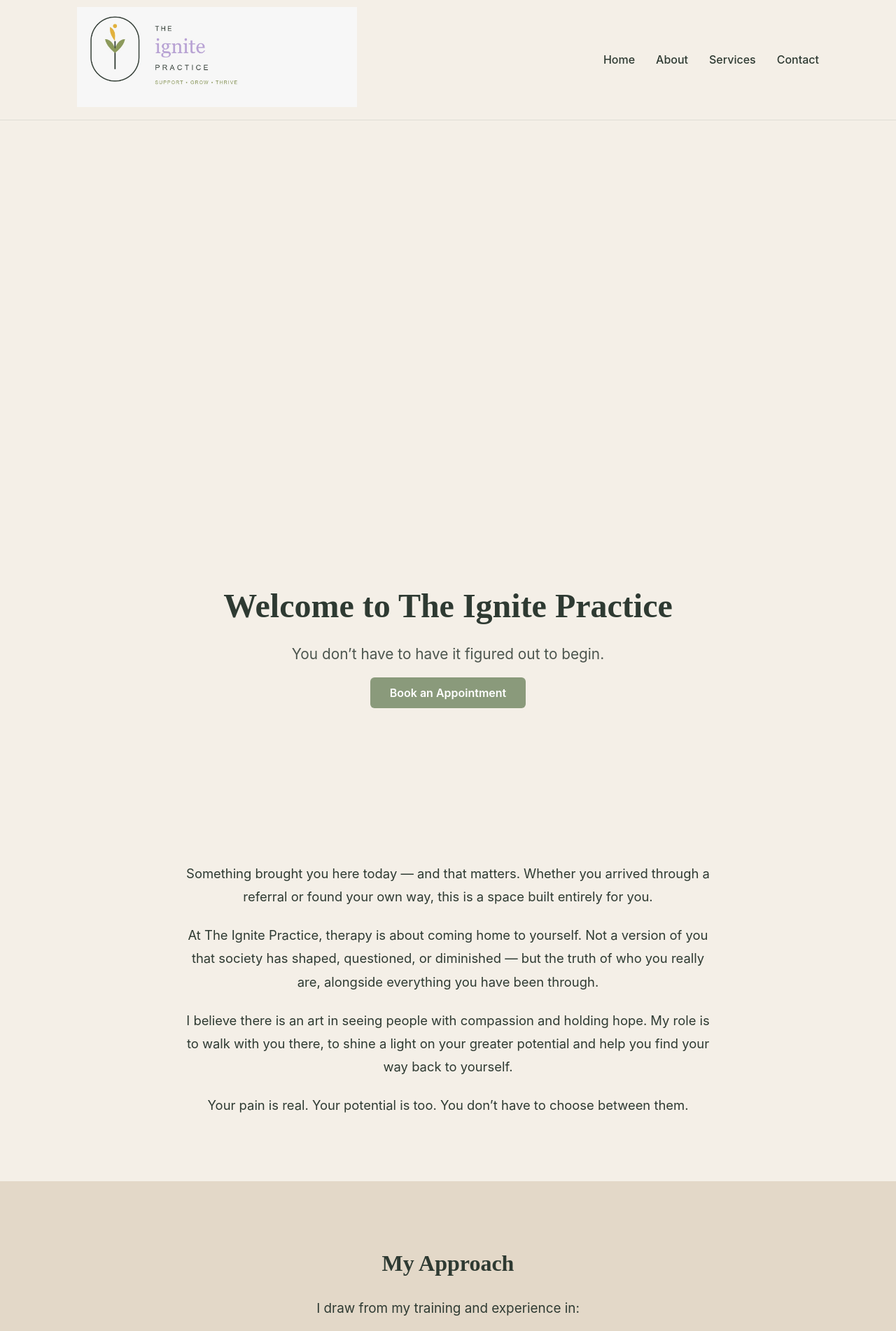
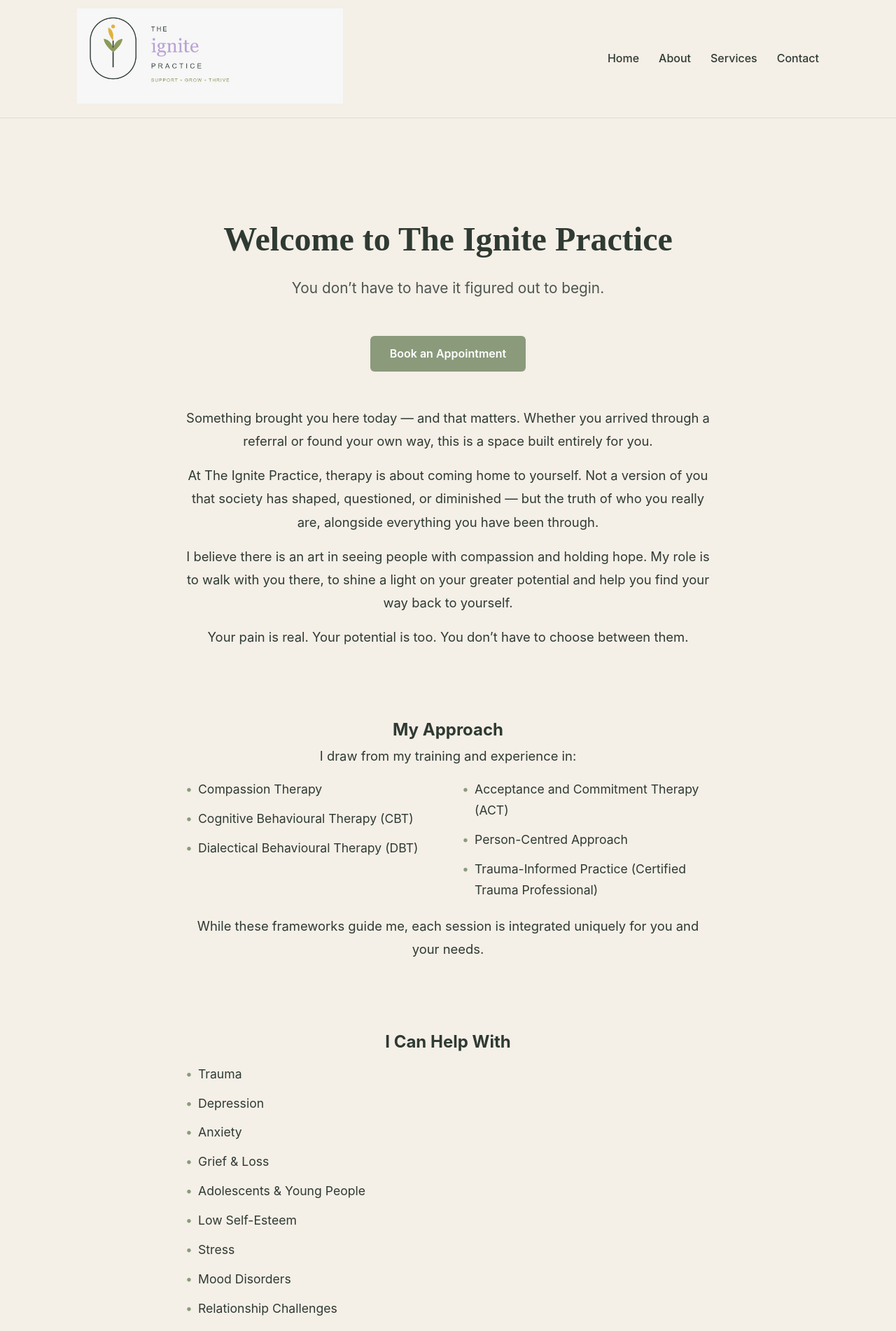
Before and after one commit to Jencreates-design/the-ignite-practice, a Jekyll site: the page built from index.html, in a window 1280 px wide. Shown: the top 1902 px of the page at 70% size. Built offline with Jekyll 4.4.1, drawn with Linux system fonts in a browser that asks for light colours.

Commit message:
updated style.css

```diff
--- a/assets/css/styles.css
+++ b/assets/css/styles.css
@@ -24,6 +24,16 @@
     box-sizing: border-box;
 }
 
+h1,
+h2,
+h3,
+h4,
+h5,
+h6,
+p {
+    margin-top: 0;
+}
+
 body {
     background: var(--cream);
     color: var(--charcoal);
@@ -31,44 +41,47 @@
     line-height: 1.7;
 }
 
-/* ---------- CONTAINER ---------- */
-.container {
+/* ---------- GLOBAL CONTAINERS ---------- */
+.container,
+.section-inner {
     width: 90%;
-    max-width: 1100px;
+    max-width: 900px;
     margin: 0 auto;
+    text-align: center;
 }
 
 /* ================================
-   HEADER / NAV
+   HEADER / NAVIGATION
 ================================ */
 header {
     background: var(--cream);
-    padding: 10px 0;
+    padding: 12px 0;
     border-bottom: 1px solid rgba(46, 58, 50, 0.1);
 }
 
 .nav-container {
     display: flex;
     align-items: center;
-    width: 90%;
+    justify-content: space-between;
     max-width: 1100px;
     margin: 0 auto;
     padding: 0 20px;
 }
 
-.logo {
-    margin-right: auto;
+.logo-desktop {
+    width: 380px;
+    height: auto;
 }
 
-.logo-desktop {
-    width: 400px;
-    height: auto;
-    max-width: 100%;
+.logo-mobile {
+    display: none;
+    height: 70px;
+    width: auto;
 }
 
 nav ul {
     display: flex;
-    gap: 30px;
+    gap: 28px;
     list-style: none;
 }
 
@@ -84,12 +97,6 @@
 }
 
 /* ---------- RESPONSIVE NAV ---------- */
-.logo-mobile {
-    display: none;
-    height: 70px;
-    width: auto;
-}
-
 @media (max-width: 700px) {
     .nav-container {
         flex-direction: column;
@@ -111,28 +118,42 @@
 }
 
 /* ================================
-   HOMEPAGE SECTIONS
+   GLOBAL SECTIONS + SPACING
 ================================ */
+.section {
+    padding: 40px 20px;
+}
 
-/* HERO */
+.hero+.section {
+    padding-top: 10px;
+}
+
+.about-hero.section {
+    padding-top: 30px;
+    padding-bottom: 10px;
+}
+
+/* ================================
+   HERO SECTION
+================================ */
 .hero {
-    background: var(--cream);
-    padding: 80px 20px;
-    text-align: center;
+    padding: 40px 20px;
+    min-height: auto;
     display: flex;
     align-items: center;
     justify-content: center;
-    min-height: 55vh;
+    text-align: center;
 }
 
-.hero-inner {
+.hero-content {
     max-width: 800px;
+    margin: 0 auto;
 }
 
 .hero h1 {
     font-family: var(--heading-font);
     font-size: 3rem;
-    margin-bottom: 10px;
+    margin-bottom: 12px;
 }
 
 .hero-subtitle {
@@ -141,7 +162,9 @@
     margin-bottom: 25px;
 }
 
-/* BUTTONS */
+/* ================================
+   BUTTONS
+================================ */
 .button-primary {
     background: var(--sage);
     color: white;
@@ -150,182 +173,56 @@
     text-decoration: none;
     font-weight: 600;
     transition: 0.2s ease;
+    display: inline-block;
+    margin-top: 25px;
 }
 
 .button-primary:hover {
     background: var(--gold);
 }
 
-/* SECTIONS */
-.section {
-    padding: 70px 20px;
-}
-
-.section-inner {
-    max-width: 900px;
-    margin: 0 auto;
-}
-
-.beige {
-    background: var(--beige);
-}
-
-.cream {
-    background: var(--cream);
-}
-
-/* HEADINGS */
-.section h2 {
-    font-family: var(--heading-font);
-    font-size: 2rem;
-    margin-bottom: 20px;
-}
-
-/* LISTS */
-.bullet-list {
-    list-style: disc;
-    padding-left: 20px;
-    margin-bottom: 20px;
-}
-
-.issues-list {
-    font-size: 1.1rem;
-    line-height: 1.7;
-}
-
-.empathy-list {
-    list-style: none;
-    padding-left: 0;
-    margin-bottom: 20px;
-}
-
-.empathy-list li {
-    margin-bottom: 10px;
-}
-
-.empathy-bottom {
-    margin-top: 20px;
-    font-weight: 600;
-}
-
-/* STEPS */
-.steps-subtitle {
-    margin-bottom: 30px;
-    font-size: 1.2rem;
-    color: rgba(46, 58, 50, 0.85);
-}
-
-.steps-grid {
-    display: grid;
-    gap: 30px;
-    grid-template-columns: repeat(auto-fit, minmax(250px, 1fr));
-    margin-bottom: 40px;
-}
-
-.step h3 {
-    font-family: var(--heading-font);
-    font-size: 1.4rem;
-    margin-bottom: 10px;
-}
-
-/* FOOTER */
-footer {
-    background: var(--charcoal);
-    color: var(--cream);
-    text-align: center;
-    padding: 25px 0;
-    margin-top: 60px;
-    font-size: 0.9rem;
-}
-
 /* ================================
-   HOMEPAGE — TYPOGRAPHY ENHANCEMENTS
+   TYPOGRAPHY
 ================================ */
-
-/* Paragraph styling for all homepage sections */
 .section-inner p {
     max-width: 750px;
-    margin: 0 auto 22px auto;
-    text-align: center;
+    margin: 0 auto 16px auto;
     font-size: 1.15rem;
     line-height: 1.8;
     color: var(--charcoal);
 }
 
-/* Bullet lists (Approach section) */
-.bullet-list {
+/* ================================
+   LISTS
+================================ */
+.bullet-list,
+.issues-list,
+.empathy-list {
     max-width: 750px;
-    margin: 0 auto 25px auto;
+    margin: 10px auto 20px auto;
     padding-left: 0;
     list-style: none;
-    text-align: center;
-}
-
-.bullet-list li {
-    margin-bottom: 8px;
-    position: relative;
-    padding-left: 18px;
-}
-
-.bullet-list li::before {
-    content: "•";
-    color: var(--sage);
-    position: absolute;
-    left: 0;
-    top: 0;
-}
-
-/* Issues list */
-.issues-list {
-    max-width: 750px;
-    margin: 0 auto;
-    text-align: center;
-    font-size: 1.15rem;
-    line-height: 1.8;
-}
-
-/* Empathy section list */
-.empathy-list {
-    max-width: 750px;
-    margin: 0 auto 25px auto;
-    padding-left: 0;
-    list-style: none;
-    text-align: center;
-}
-
-.empathy-list li {
-    margin-bottom: 12px;
-    font-size: 1.15rem;
-    line-height: 1.8;
-}
-
-/* Empathy bottom line */
-.empathy-bottom {
-    max-width: 750px;
-    margin: 20px auto;
-    text-align: center;
-    font-weight: 600;
-    font-size: 1.2rem;
+    text-align: left;
 }
 
 .bullet-list {
-    max-width: 750px;
-    margin: 0 auto 25px auto;
-    padding-left: 0;
-    list-style: none;
     columns: 2;
     column-gap: 40px;
-    text-align: left;
 }
 
-.bullet-list li {
-    break-inside: avoid;
-    margin-bottom: 10px;
+.bullet-list li,
+.empathy-list li,
+.issues-list li {
+    margin-bottom: 12px;
     padding-left: 18px;
     position: relative;
+    font-size: 1.1rem;
+    line-height: 1.7;
 }
 
-.bullet-list li::before {
+.bullet-list li::before,
+.empathy-list li::before,
+.issues-list li::before {
     content: "•";
     color: var(--sage);
     position: absolute;
@@ -339,89 +236,34 @@
     }
 }
 
-/* APPROACH SECTION IMPROVEMENTS */
-.approach.section {
-    padding: 90px 20px;
-}
-
-.approach .section-inner {
-    max-width: 850px;
-}
-
-.approach p {
-    margin-bottom: 25px;
-    font-size: 1.18rem;
-    line-height: 1.85;
-}
-
-.bullet-list {
-    max-width: 750px;
-    margin: 0 auto 35px auto;
-    padding-left: 0;
-    list-style: none;
-    columns: 2;
-    column-gap: 40px;
-    text-align: left;
-}
-
-.bullet-list li {
-    break-inside: avoid;
-    margin-bottom: 12px;
-    padding-left: 18px;
-    position: relative;
-    font-size: 1.1rem;
-    line-height: 1.7;
-}
-
-.bullet-list li::before {
-    content: "•";
-    color: var(--sage);
-    position: absolute;
-    left: 0;
-    top: 0;
-}
-
-@media (max-width: 700px) {
-    .bullet-list {
-        columns: 1;
-    }
-}
-
-.issues-list {
-    max-width: 750px;
-    margin: 0 auto 30px auto;
-    padding-left: 20px;
-    list-style: disc;
-    text-align: left;
-    font-size: 1.15rem;
-    line-height: 1.8;
-}
-
-.empathy .button-primary {
-    display: block;
-    margin: 30px auto 0 auto;
-    text-align: center;
-    width: fit-content;
-}
-
-.section .button-primary {
-  display: inline-block;
-  margin: 2rem auto 0;
-  text-align: center;
-}
-
-.section-inner {
-  text-align: center;
-}
-
+/* ================================
+   ABOUT PAGE
+================================ */
 .about-photo-wrapper {
     text-align: center;
-    margin: 40px 0;
+    margin: 30px 0;
 }
 
 .about-photo {
-    max-width: 300px;   /* adjust this number to the size you want */
+    max-width: 300px;
     width: 100%;
     height: auto;
     border-radius: 10px;
 }
+
+.cta-bottom {
+    text-align: center;
+    margin-top: 30px;
+}
+
+/* ================================
+   FOOTER
+================================ */
+footer {
+    background: var(--charcoal);
+    color: var(--cream);
+    text-align: center;
+    padding: 25px 0;
+    margin-top: 40px;
+    font-size: 0.9rem;
+}
```
